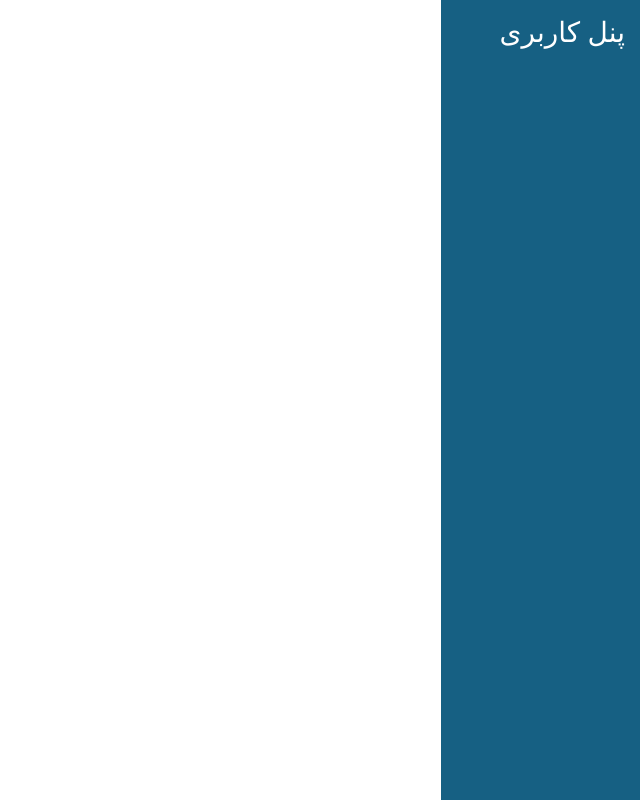
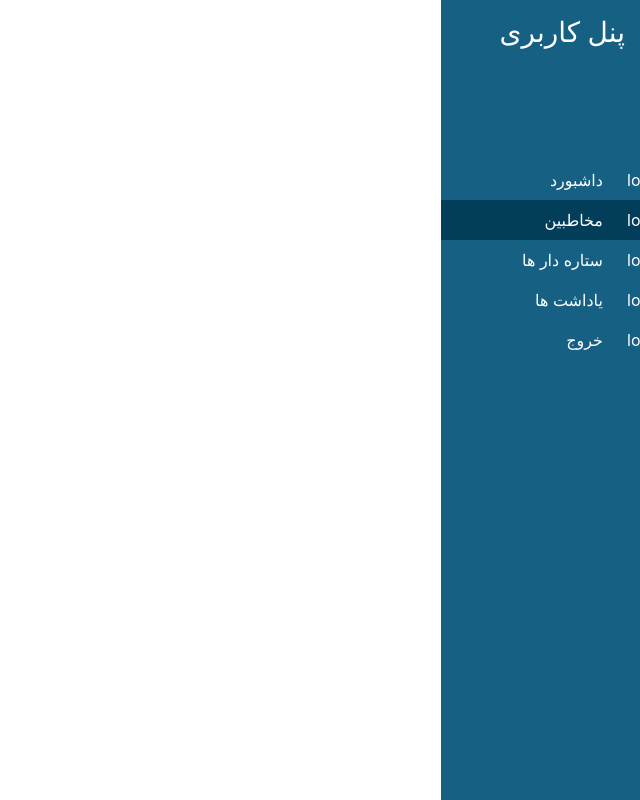
Before and after one commit to lotfazardev/reactPhonebook, a React (Create React App) app: page / in a window 1280 px wide. Shown: the whole page, without its empty margins (640-1280 px from the left). Built offline with nearby package versions, Linux system fonts and the light colour scheme.

Commit message:
add rightNav items structure

```diff
--- a/src/Components/Navbar/RightNavContainerCompo/RightNavContainer.js
+++ b/src/Components/Navbar/RightNavContainerCompo/RightNavContainer.js
@@ -1,15 +1,20 @@
-import React, { Component } from 'react';
-import { Col, Row } from 'react-bootstrap';
+import React from 'react';
+import { Row } from 'react-bootstrap';
 import LeftNavTitle from '../RightNavTitleCompo/RightNavTitle'
 import "./RightNavContainer.scss"
+import RightLeftNavItems from '../RightNavItemCompo/RightNavItemCompo';
 function LeftNavContainer(props) {
     return (
         <>
             <Row className="nav-row" id="nav-row-title">
                 <LeftNavTitle title={props.title} />
             </Row>
-            <Row className="nav-row" id="nav-row-items">
-
+            <Row className="nav-row d-flex flex-column" id="nav-row-items">
+                <RightLeftNavItems navItem="داشبورد"/>
+                <RightLeftNavItems navItem="مخاطبین" selected="true"/>
+                <RightLeftNavItems navItem="ستاره دار ها"/>
+                <RightLeftNavItems navItem="یاداشت ها"/>
+                <RightLeftNavItems navItem="خروج"/>
             </Row>
         </>
     );
--- a/src/Components/Navbar/RightNavContainerCompo/RightNavContainer.scss
+++ b/src/Components/Navbar/RightNavContainerCompo/RightNavContainer.scss
@@ -20,3 +20,9 @@
         height: 100%;
     }
 }
+
+@media only screen and (max-height: 400px) {
+    #nav-row-items{
+        overflow-y: scroll;
+    }
+}
--- /dev/null
+++ b/src/Components/Navbar/RightNavItemCompo/RightNavItemCompo.js
@@ -0,0 +1,18 @@
+import React from 'react';
+import { Col, Row } from 'react-bootstrap';
+import './RightNavItemCompo.scss'
+function RightLeftNavItems(props) {
+    let tmp = props.selected ? "nav-item-selected" : "";
+    return (
+        <Col className={"no-padding d-flex align-items-center nav-item col-12 "+ tmp }>
+            <Col className="no-padding col-12 col-lg-4 nav-item d-flex justify-content-center align-items-center">
+                logo
+            </Col>
+            <Col className="no-padding d-none d-md-flex col-lg-8">
+                {props.navItem}
+            </Col>
+        </Col>
+    );
+}
+
+export default RightLeftNavItems;
--- /dev/null
+++ b/src/Components/Navbar/RightNavItemCompo/RightNavItemCompo.scss
@@ -0,0 +1,9 @@
+.nav-item{
+    max-height: 40px;
+    text-align: center;
+    cursor: pointer;
+}
+.nav-item-selected{
+    background-color: #023E5A;
+    cursor: default;
+}
```
